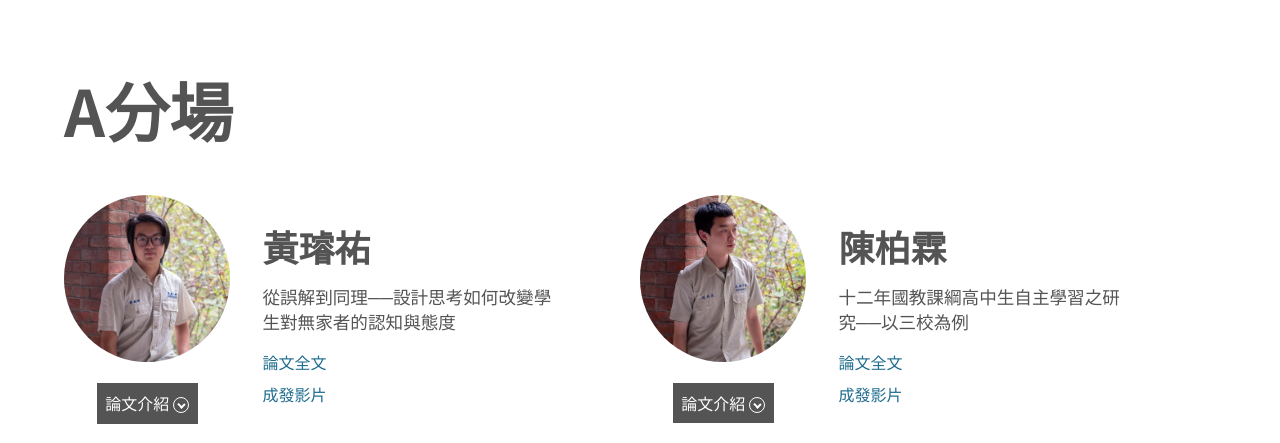
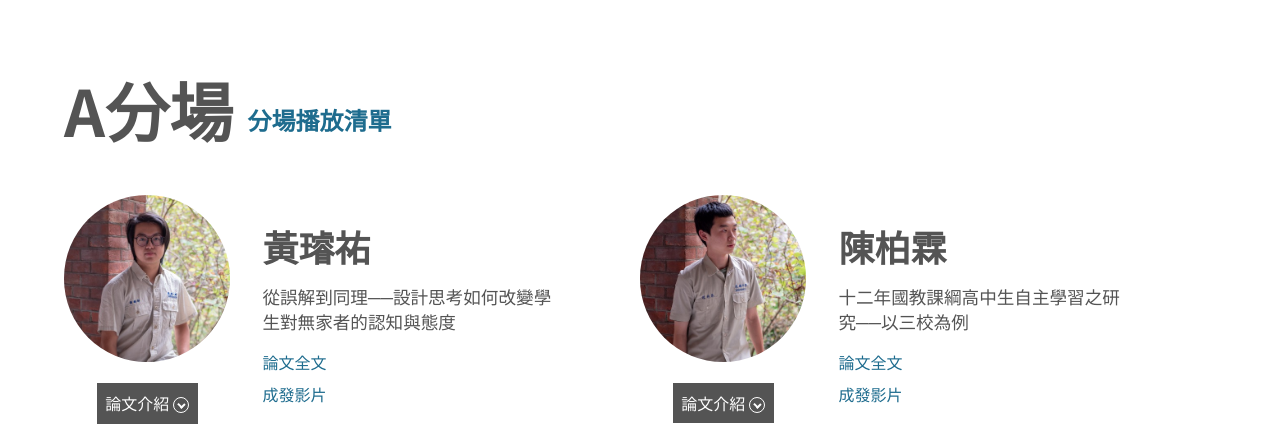
Before and after one commit to ckhsc16/ckhsc16.github.io, a plain HTML site: page index.html in a window 1280 px wide. Shown: the part 564-1007 px from the top of the page. Drawn offline with Linux system fonts and the light colour scheme.

Commit message:
add playlist link

```diff
--- a/index.html
+++ b/index.html
@@ -42,7 +42,7 @@
 				<span class="anchor" id="A"></span>
 			</header>
 			<div class="content-description">
-				<h1>A分場</h1>
+				<h1>A分場 <a href="#">分場播放清單</a></h1>
 				<div class="split">
 					<div class="container">
 						<div class="container-left">
@@ -104,7 +104,7 @@
 					</div>
 				</div>
 				<span class="anchor" id="B"></span>
-				<h1>B分場</h1>
+				<h1>B分場 <a href="#">分場播放清單</a></h1>
 				<div class="split">
 					<div class="container">
 						<div class="container-left">
@@ -166,7 +166,7 @@
 					</div>
 				</div>
 				<span class="anchor" id="C"></span>
-				<h1>C分場</h1>
+				<h1>C分場 <a href="#">分場播放清單</a></h1>
 				<div class="split">
 					<div class="container">
 						<div class="container-left">
@@ -230,7 +230,7 @@
 					</div>
 				</div>
 				<span class="anchor" id="D"></span>
-				<h1>D分場</h1>
+				<h1>D分場 <a href="#">分場播放清單</a></h1>
 				<div class="split">
 					<div class="container">
 						<div class="container-left">
--- a/styles/style.css
+++ b/styles/style.css
@@ -355,6 +355,16 @@ header img {
 	}
 }
 
+h1 a,
+h1 a:visited {
+	vertical-align: middle;
+	font-size: 1.5rem;
+	text-decoration: none;
+	color: var(--clr-accent-400);
+	display: inline;
+	padding-bottom: 0.5rem;
+}
+
 .container img {
 	border-radius: 50%;
 }
```
